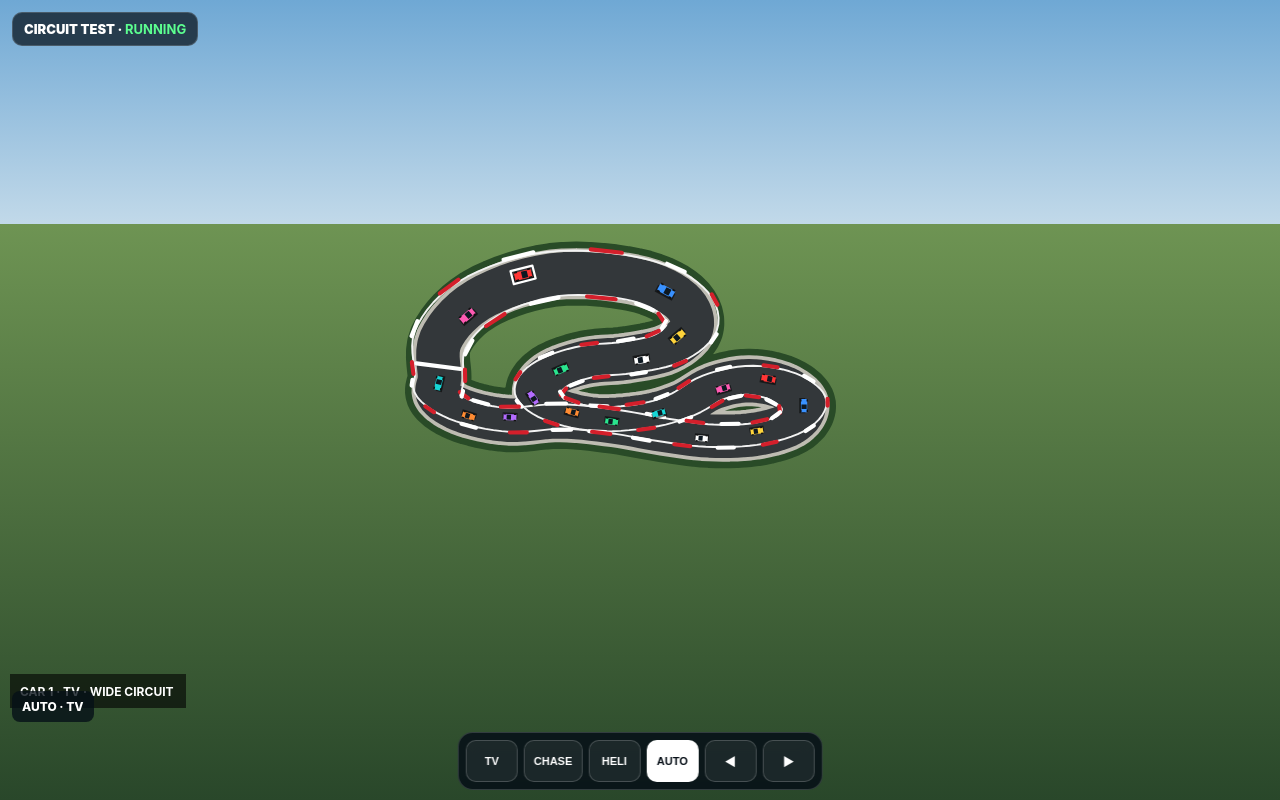
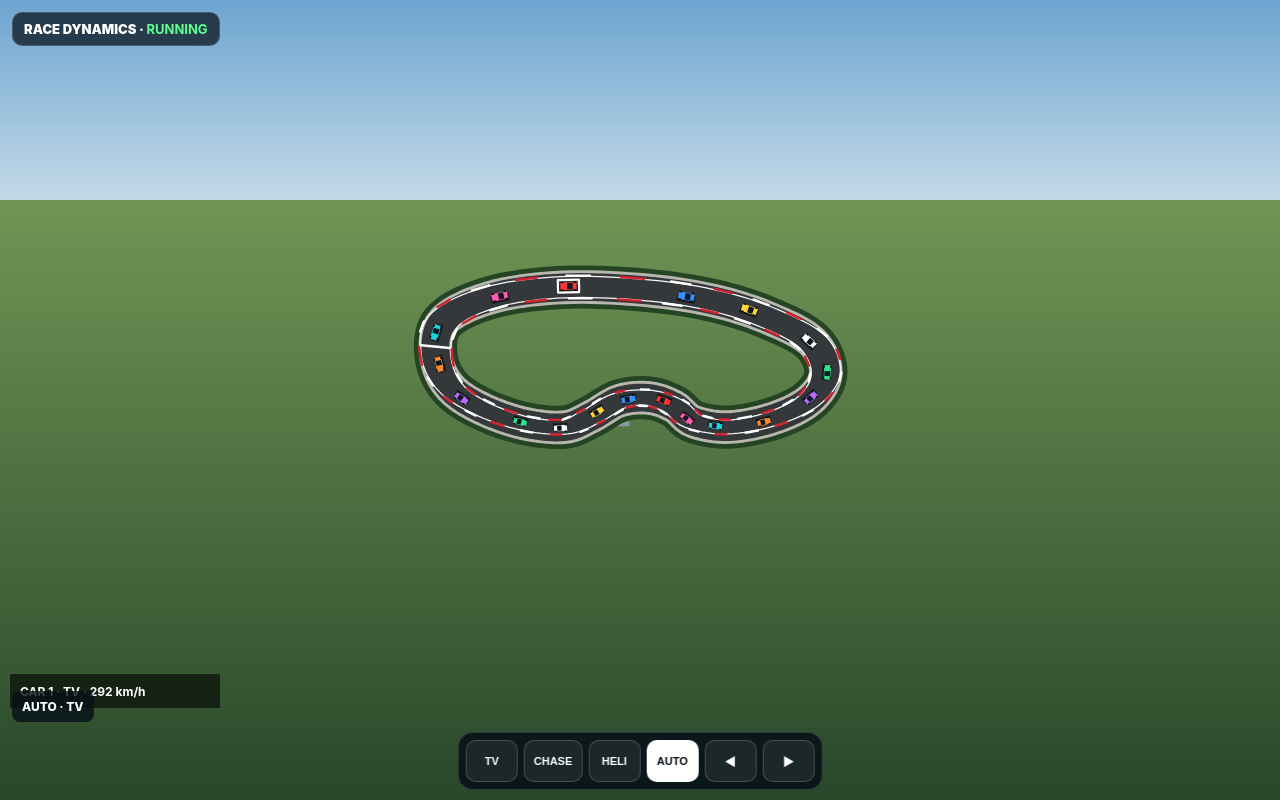
Before and after one commit to oh12kj-dot/Racing, a plain HTML site: page iphone-demo/index.html in a window 1280 px wide. Drawn offline with Linux system fonts and the light colour scheme.

Commit message:
Fix track layout and add race dynamics

```diff
--- a/iphone-demo/index.html
+++ b/iphone-demo/index.html
@@ -21,10 +21,10 @@ button.active{background:white;color:#081018}
 </head>
 <body>
 <canvas id="c"></canvas>
-<div id="top">CIRCUIT TEST · <b id="status">STARTING</b></div>
+<div id="top">RACE DYNAMICS · <b id="status">STARTING</b></div>
 <div id="cam">AUTO · TV</div>
 <div id="controls">
-  <button data-m="TV">TV</button><button data-m="CHASE">CHASE</button><button data-m="HELI">HELI</button><button data-m="AUTO" class="active">AUTO</button><button id="prev">◀</button><button id="next">▶</button>
+<button data-m="TV">TV</button><button data-m="CHASE">CHASE</button><button data-m="HELI">HELI</button><button data-m="AUTO" class="active">AUTO</button><button id="prev">◀</button><button id="next">▶</button>
 </div>
 <div id="err"></div>
 <script>
@@ -36,28 +36,109 @@ function size(){W=innerWidth;H=innerHeight;dpr=Math.min(devicePixelRatio||1,2);c
 addEventListener('resize',size,{passive:true});size();
 
 const CP=[
-[-225,22],[-205,-45],[-150,-105],[-70,-138],[10,-132],[58,-104],[72,-64],[48,-30],[2,-14],[-48,-6],[-92,18],[-112,54],[-94,88],[-42,110],[24,102],[70,78],[106,42],[148,28],[194,42],[226,78],[218,120],[174,146],[112,150],[48,136],[-18,116],[-88,104],[-158,112],[-212,92],[-236,58]
+[-399.5,-42.5],
+[-365.5,-161.5],
+[-263.5,-234.6],
+[-127.5,-263.5],
+[25.5,-255.0],
+[153.0,-224.4],
+[263.5,-170.0],
+[357.0,-93.5],
+[399.5,17.0],
+[377.4,119.0],
+[306.0,190.4],
+[212.5,224.4],
+[132.6,200.6],
+[88.4,139.4],
+[34.0,105.4],
+[-30.6,115.6],
+[-93.5,178.5],
+[-156.4,224.4],
+[-246.5,209.1],
+[-331.5,149.6],
+[-387.6,68.0]
 ].map(([X,Z])=>({X,Z}));
-function catmull(p0,p1,p2,p3,t){const t2=t*t,t3=t2*t;return {X:.5*((2*p1.X)+(-p0.X+p2.X)*t+(2*p0.X-5*p1.X+4*p2.X-p3.X)*t2+(-p0.X+3*p1.X-3*p2.X+p3.X)*t3),Z:.5*((2*p1.Z)+(-p0.Z+p2.Z)*t+(2*p0.Z-5*p1.Z+4*p2.Z-p3.Z)*t2+(-p0.Z+3*p1.Z-3*p2.Z+p3.Z)*t3)}}
+function catmull(p0,p1,p2,p3,t){const t2=t*t,t3=t2*t;return {
+X:.5*((2*p1.X)+(-p0.X+p2.X)*t+(2*p0.X-5*p1.X+4*p2.X-p3.X)*t2+(-p0.X+3*p1.X-3*p2.X+p3.X)*t3),
+Z:.5*((2*p1.Z)+(-p0.Z+p2.Z)*t+(2*p0.Z-5*p1.Z+4*p2.Z-p3.Z)*t2+(-p0.Z+3*p1.Z-3*p2.Z+p3.Z)*t3)
+}}
 const TRACK=[];
-for(let i=0;i<CP.length;i++){const p0=CP[(i-1+CP.length)%CP.length],p1=CP[i],p2=CP[(i+1)%CP.length],p3=CP[(i+2)%CP.length];for(let j=0;j<14;j++)TRACK.push(catmull(p0,p1,p2,p3,j/14))}
+for(let i=0;i<CP.length;i++){const p0=CP[(i-1+CP.length)%CP.length],p1=CP[i],p2=CP[(i+1)%CP.length],p3=CP[(i+2)%CP.length];for(let j=0;j<18;j++)TRACK.push(catmull(p0,p1,p2,p3,j/18))}
 const N=TRACK.length;
-function sample(u,lane=0){u=((u%1)+1)%1;const f=u*N,i=Math.floor(f)%N,t=f-i,a=TRACK[i],b=TRACK[(i+1)%N];const X=a.X+(b.X-a.X)*t,Z=a.Z+(b.Z-a.Z)*t;let tx=b.X-a.X,tz=b.Z-a.Z,m=Math.hypot(tx,tz)||1;tx/=m;tz/=m;const nx=-tz,nz=tx;return {X:X+nx*lane,Z:Z+nz*lane,tx,tz}}
-const cars=Array.from({length:18},(_,i)=>({u:(i/18+0.008*(i%3))%1,lane:(i%3-1)*7.2,speed:.0185+(i%5)*.00045,col:['#ff3535','#3991ff','#ffd43b','#fff','#2ae48e','#b36cff','#ff8b32','#16d6d6','#ff5ab3'][i%9]}));
+function normU(u){return ((u%1)+1)%1}
+function sample(u,lane=0){u=normU(u);const f=u*N,i=Math.floor(f)%N,t=f-i,a=TRACK[i],b=TRACK[(i+1)%N];const X=a.X+(b.X-a.X)*t,Z=a.Z+(b.Z-a.Z)*t;let tx=b.X-a.X,tz=b.Z-a.Z,m=Math.hypot(tx,tz)||1;tx/=m;tz/=m;const nx=-tz,nz=tx;return {X:X+nx*lane,Z:Z+nz*lane,tx,tz,nx,nz}}
+function angleDiff(a,b){let d=a-b;while(d>Math.PI)d-=Math.PI*2;while(d<-Math.PI)d+=Math.PI*2;return d}
+function curvature(u){const p0=sample(u-.010),p1=sample(u),p2=sample(u+.010);const a0=Math.atan2(p1.tz,p1.tx),a1=Math.atan2(p2.tz,p2.tx);return Math.min(1,Math.abs(angleDiff(a1,a0))/0.72)}
+function brakingDemand(u){return Math.max(curvature(u+.010),curvature(u+.024)*1.08,curvature(u+.042)*.95)}
+
+const COLORS=['#ff3535','#3991ff','#ffd43b','#fff','#2ae48e','#b36cff','#ff8b32','#16d6d6','#ff5ab3'];
+const cars=Array.from({length:18},(_,i)=>{
+ const skill=.94+((i*7)%11)*.008;
+ const max=.0300*skill;
+ return {u:normU(.02+i/18),lane:(i%2?.33:-.33)*9,laneTarget:(i%2?.33:-.33)*9,v:.010,max,accel:.030+skill*.006,brake:.070,skill,col:COLORS[i%COLORS.length],overtake:0,lap:0};
+});
 let mode='AUTO',auto='TV',focus=0,lastAuto=0,frame=0,lastT=performance.now();
-function camera(t){const f=sample(cars[focus].u,cars[focus].lane);let cx=0,cz=15,zoom=.78;if(t==='CHASE'){const back=48;cx=f.X-f.tx*back;cz=f.Z-f.tz*back;zoom=2.0}else if(t==='HELI'){cx=f.X*.25;cz=f.Z*.25;zoom=.62}else{const q=performance.now()/5200;cx=Math.cos(q)*28;cz=18+Math.sin(q)*20;zoom=.82}return{cx,cz,zoom}}
-function project(P,C){const sx=(P.X-C.cx)*C.zoom,sz=(P.Z-C.cz)*C.zoom;const depth=Math.max(.62,1+sz/720);return{x:W/2+sx/depth,y:H*.48+sz*.62/depth,s:1/depth}}
+
+function gapAhead(a,b){return normU(b.u-a.u)}
+function nearestAhead(car,index){
+ let best=null,bestGap=9;
+ for(let j=0;j<cars.length;j++){if(j===index)continue;const other=cars[j],g=gapAhead(car,other);if(g>0&&g<bestGap){bestGap=g;best=other}}
+ return {car:best,gap:bestGap};
+}
+function laneFree(index,targetLane){
+ const me=cars[index];
+ for(let j=0;j<cars.length;j++){if(j===index)continue;const o=cars[j],du=Math.min(gapAhead(me,o),gapAhead(o,me));if(du<.028&&Math.abs(o.lane-targetLane)<8)return false}
+ return true;
+}
+function updateRace(dt){
+ for(let i=0;i<cars.length;i++){
+   const car=cars[i],curve=brakingDemand(car.u);
+   let target=car.max*(1-.58*curve);
+   target=Math.max(car.max*.39,target);
+   const ahead=nearestAhead(car,i);
+   if(ahead.car){
+     const sameLane=Math.abs(ahead.car.lane-car.lane)<9;
+     if(sameLane&&ahead.gap<.055&&ahead.gap>.020) target*=1.055;
+     if(sameLane&&ahead.gap<.026){
+       target=Math.min(target,ahead.car.v*(.93+ahead.gap*2.2));
+       if(car.overtake<=0){
+         const left=-15,right=15;
+         const preferred=((i+car.lap)%2===0)?left:right;
+         const alt=preferred===left?right:left;
+         if(laneFree(i,preferred)){car.laneTarget=preferred;car.overtake=2.8}
+         else if(laneFree(i,alt)){car.laneTarget=alt;car.overtake=2.8}
+       }
+     }
+   }
+   if(car.overtake>0)car.overtake-=dt;
+   else if(curve>.44)car.laneTarget=0;
+   else if(Math.abs(car.laneTarget)>10)car.laneTarget*=.997;
+   const dv=target-car.v,rate=dv>0?car.accel:car.brake;
+   car.v+=Math.max(-rate*dt,Math.min(rate*dt,dv));
+   car.v=Math.max(.006,car.v);
+   car.lane+=(car.laneTarget-car.lane)*Math.min(1,dt*2.15);
+   const old=car.u;car.u=normU(car.u+car.v*dt);if(car.u<old-.5)car.lap++;
+ }
+}
+
+function camera(t){const f=sample(cars[focus].u,cars[focus].lane);let cx=0,cz=8,zoom=.46;if(t==='CHASE'){const back=62;cx=f.X-f.tx*back;cz=f.Z-f.tz*back;zoom=1.28}else if(t==='HELI'){cx=f.X*.20;cz=f.Z*.20;zoom=.39}else{const q=performance.now()/6000;cx=Math.cos(q)*20;cz=10+Math.sin(q)*16;zoom=.48}return{cx,cz,zoom}}
+function project(P,C){const sx=(P.X-C.cx)*C.zoom,sz=(P.Z-C.cz)*C.zoom;const depth=Math.max(.70,1+sz/1150);return{x:W/2+sx/depth,y:H*.47+sz*.57/depth,s:1/depth}}
 function pathFor(offset,C){const pts=[];for(let i=0;i<N;i+=2){const a=TRACK[i],b=TRACK[(i+1)%N];let tx=b.X-a.X,tz=b.Z-a.Z,m=Math.hypot(tx,tz)||1;tx/=m;tz/=m;const nx=-tz,nz=tx;pts.push(project({X:a.X+nx*offset,Z:a.Z+nz*offset},C))}return pts}
 function strokePath(pts,width,style){x.beginPath();pts.forEach((q,i)=>i?x.lineTo(q.x,q.y):x.moveTo(q.x,q.y));x.closePath();x.strokeStyle=style;x.lineWidth=width;x.lineJoin='round';x.lineCap='round';x.stroke()}
-function track(C){const center=pathFor(0,C);strokePath(center,78*C.zoom,'#294b27');strokePath(center,62*C.zoom,'#bebcb2');strokePath(center,53*C.zoom,'#33373a');
-  const left=pathFor(-28,C),right=pathFor(28,C);strokePath(left,2.3*C.zoom,'#f3f3f3');strokePath(right,2.3*C.zoom,'#f3f3f3');
-  for(let i=0;i<N;i+=12){const a=TRACK[i],b=TRACK[(i+5)%N];let tx=b.X-a.X,tz=b.Z-a.Z,m=Math.hypot(tx,tz)||1;tx/=m;tz/=m;const nx=-tz,nz=tx;for(const side of [-1,1]){const p1=project({X:a.X+nx*30*side,Z:a.Z+nz*30*side},C),p2=project({X:b.X+nx*30*side,Z:b.Z+nz*30*side},C);x.beginPath();x.moveTo(p1.x,p1.y);x.lineTo(p2.x,p2.y);x.strokeStyle=((i/12)%2===0)?'#d51f2b':'#ffffff';x.lineWidth=5*C.zoom;x.stroke()}}
-  const sf=sample(.012,0),q1=project({X:sf.X-sf.tz*25,Z:sf.Z+sf.tx*25},C),q2=project({X:sf.X+sf.tz*25,Z:sf.Z-sf.tx*25},C);x.beginPath();x.moveTo(q1.x,q1.y);x.lineTo(q2.x,q2.y);x.strokeStyle='#fff';x.lineWidth=5*C.zoom;x.stroke()
+function track(C){
+ const center=pathFor(0,C);
+ strokePath(center,90*C.zoom,'#244423');
+ strokePath(center,70*C.zoom,'#b8b7ae');
+ strokePath(center,58*C.zoom,'#34383b');
+ const left=pathFor(-30,C),right=pathFor(30,C);
+ strokePath(left,2.6*C.zoom,'#f7f7f7');strokePath(right,2.6*C.zoom,'#f7f7f7');
+ for(let i=0;i<N;i+=11){const a=TRACK[i],b=TRACK[(i+5)%N];let tx=b.X-a.X,tz=b.Z-a.Z,m=Math.hypot(tx,tz)||1;tx/=m;tz/=m;const nx=-tz,nz=tx;for(const side of [-1,1]){const p1=project({X:a.X+nx*32*side,Z:a.Z+nz*32*side},C),p2=project({X:b.X+nx*32*side,Z:b.Z+nz*32*side},C);x.beginPath();x.moveTo(p1.x,p1.y);x.lineTo(p2.x,p2.y);x.strokeStyle=((i/11)%2===0)?'#d41f2c':'#fff';x.lineWidth=5*C.zoom;x.stroke()}}
+ const sf=sample(.015),q1=project({X:sf.X-sf.tz*28,Z:sf.Z+sf.tx*28},C),q2=project({X:sf.X+sf.tz*28,Z:sf.Z-sf.tx*28},C);x.beginPath();x.moveTo(q1.x,q1.y);x.lineTo(q2.x,q2.y);x.strokeStyle='#fff';x.lineWidth=5*C.zoom;x.stroke();
 }
-function drawCar(car,i,C){const P=sample(car.u,car.lane),P2=sample(car.u+.0025,car.lane),q=project(P,C),q2=project(P2,C),ang=Math.atan2(q2.y-q.y,q2.x-q.x),scale=Math.max(.55,Math.min(1.5,q.s*C.zoom)),w=17*scale,h=8*scale;x.save();x.translate(q.x,q.y);x.rotate(ang);x.fillStyle='#0008';x.fillRect(-w*.58,-h*.18,w*1.16,h*.95);x.fillStyle=car.col;x.fillRect(-w/2,-h/2,w,h);x.fillStyle='#0d1821';x.fillRect(-w*.08,-h*.42,w*.34,h*.84);x.fillStyle='#111';x.fillRect(-w*.48,-h*.62,w*.18,h*.22);x.fillRect(w*.30,-h*.62,w*.18,h*.22);x.fillRect(-w*.48,h*.40,w*.18,h*.22);x.fillRect(w*.30,h*.40,w*.18,h*.22);if(i===focus){x.strokeStyle='#fff';x.lineWidth=2.2;x.strokeRect(-w*.65,-h*.82,w*1.3,h*1.64)}x.restore()}
-function scenery(C){const grass=x.createLinearGradient(0,H*.28,0,H);grass.addColorStop(0,'#6e9453');grass.addColorStop(1,'#29472a');x.fillStyle=grass;x.fillRect(0,H*.28,W,H*.72);x.fillStyle='#7e8c96';for(const [X,Z] of [[-120,150],[-80,154],[-40,157],[0,158],[40,156]]){const q=project({X,Z},C);x.fillRect(q.x-14*C.zoom,q.y-9*C.zoom,28*C.zoom,9*C.zoom)}x.fillStyle='#d8d8d8';for(const [X,Z] of [[155,116],[181,124],[205,114]]){const q=project({X,Z},C);x.fillRect(q.x-16*C.zoom,q.y-6*C.zoom,32*C.zoom,6*C.zoom)}}
-function render(now){const active=mode==='AUTO'?auto:mode,C=camera(active);const sky=x.createLinearGradient(0,0,0,H*.36);sky.addColorStop(0,'#6fa8d4');sky.addColorStop(1,'#d9e7ef');x.fillStyle=sky;x.fillRect(0,0,W,H);scenery(C);track(C);const order=cars.map((car,i)=>({car,i,z:sample(car.u,car.lane).Z})).sort((a,b)=>a.z-b.z);for(const o of order)drawCar(o.car,o.i,C);x.fillStyle='#0009';x.fillRect(10,H-126,176,34);x.fillStyle='white';x.font='700 12px -apple-system';x.fillText(`CAR ${focus+1} · ${active} · WIDE CIRCUIT`,20,H-104)}
-function tick(now){const dt=Math.min(.05,(now-lastT)/1000||.016);lastT=now;for(const car of cars)car.u=(car.u+car.speed*dt)%1;if(mode==='AUTO'&&now-lastAuto>5500){lastAuto=now;auto=auto==='TV'?'CHASE':auto==='CHASE'?'HELI':'TV';camEl.textContent='AUTO · '+auto}render(now);frame++;if(frame===2)status.textContent='RUNNING';requestAnimationFrame(tick)}
+function drawCar(car,i,C){const P=sample(car.u,car.lane),P2=sample(car.u+.0022,car.lane),q=project(P,C),q2=project(P2,C),ang=Math.atan2(q2.y-q.y,q2.x-q.x),scale=Math.max(.50,Math.min(1.45,q.s*C.zoom*1.75)),w=17*scale,h=8*scale;x.save();x.translate(q.x,q.y);x.rotate(ang);x.fillStyle='#0008';x.fillRect(-w*.58,-h*.18,w*1.16,h*.95);x.fillStyle=car.col;x.fillRect(-w/2,-h/2,w,h);x.fillStyle='#0d1821';x.fillRect(-w*.08,-h*.42,w*.34,h*.84);x.fillStyle='#111';x.fillRect(-w*.48,-h*.62,w*.18,h*.22);x.fillRect(w*.30,-h*.62,w*.18,h*.22);x.fillRect(-w*.48,h*.40,w*.18,h*.22);x.fillRect(w*.30,h*.40,w*.18,h*.22);if(i===focus){x.strokeStyle='#fff';x.lineWidth=2.2;x.strokeRect(-w*.65,-h*.82,w*1.3,h*1.64)}x.restore()}
+function scenery(C){const grass=x.createLinearGradient(0,H*.25,0,H);grass.addColorStop(0,'#709555');grass.addColorStop(1,'#29472a');x.fillStyle=grass;x.fillRect(0,H*.25,W,H*.75);x.fillStyle='#8b969d';for(const [X,Z] of [[-270,215],[-210,223],[-150,226],[-90,225],[-30,221]]){const q=project({X,Z},C);x.fillRect(q.x-18*C.zoom,q.y-10*C.zoom,36*C.zoom,10*C.zoom)}}
+function render(now){const active=mode==='AUTO'?auto:mode,C=camera(active);const sky=x.createLinearGradient(0,0,0,H*.32);sky.addColorStop(0,'#6da4cf');sky.addColorStop(1,'#dbe8ef');x.fillStyle=sky;x.fillRect(0,0,W,H);scenery(C);track(C);const order=cars.map((car,i)=>({car,i,z:sample(car.u,car.lane).Z})).sort((a,b)=>a.z-b.z);for(const o of order)drawCar(o.car,o.i,C);const fc=cars[focus],kmh=Math.round(110+fc.v/fc.max*190);x.fillStyle='#0009';x.fillRect(10,H-126,210,34);x.fillStyle='white';x.font='700 12px -apple-system';x.fillText(`CAR ${focus+1} · ${active} · ${kmh} km/h`,20,H-104)}
+function tick(now){const dt=Math.min(.05,(now-lastT)/1000||.016);lastT=now;updateRace(dt);if(mode==='AUTO'&&now-lastAuto>5500){lastAuto=now;auto=auto==='TV'?'CHASE':auto==='CHASE'?'HELI':'TV';camEl.textContent='AUTO · '+auto}render(now);frame++;if(frame===2)status.textContent='RUNNING';requestAnimationFrame(tick)}
 function setMode(m){mode=m;document.querySelectorAll('[data-m]').forEach(b=>b.classList.toggle('active',b.dataset.m===m));camEl.textContent=m==='AUTO'?'AUTO · '+auto:m;render(performance.now())}
 document.querySelectorAll('[data-m]').forEach(b=>b.addEventListener('click',()=>setMode(b.dataset.m)));
 document.getElementById('next').addEventListener('click',()=>{focus=(focus+1)%cars.length;render(performance.now())});
```
